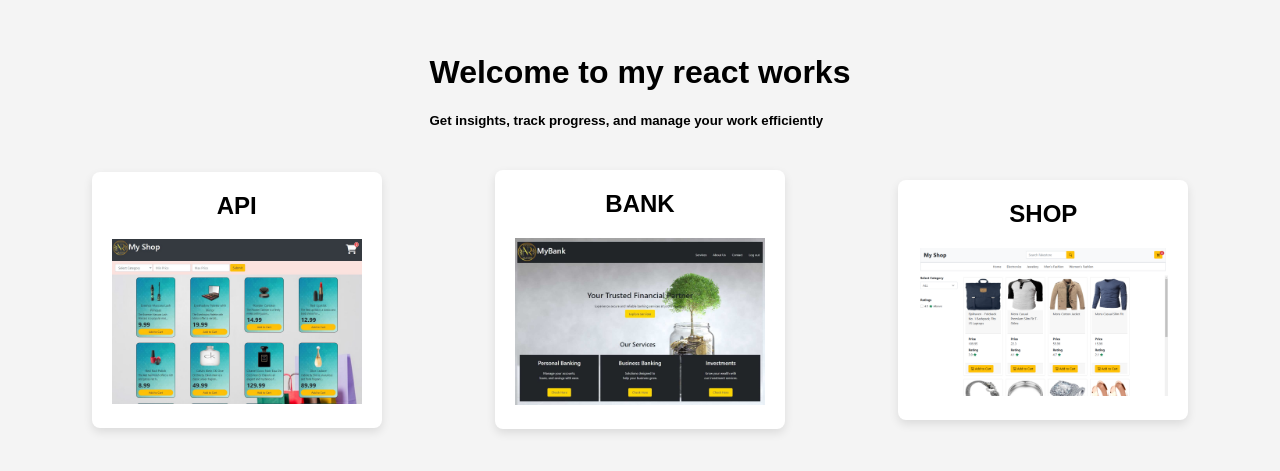
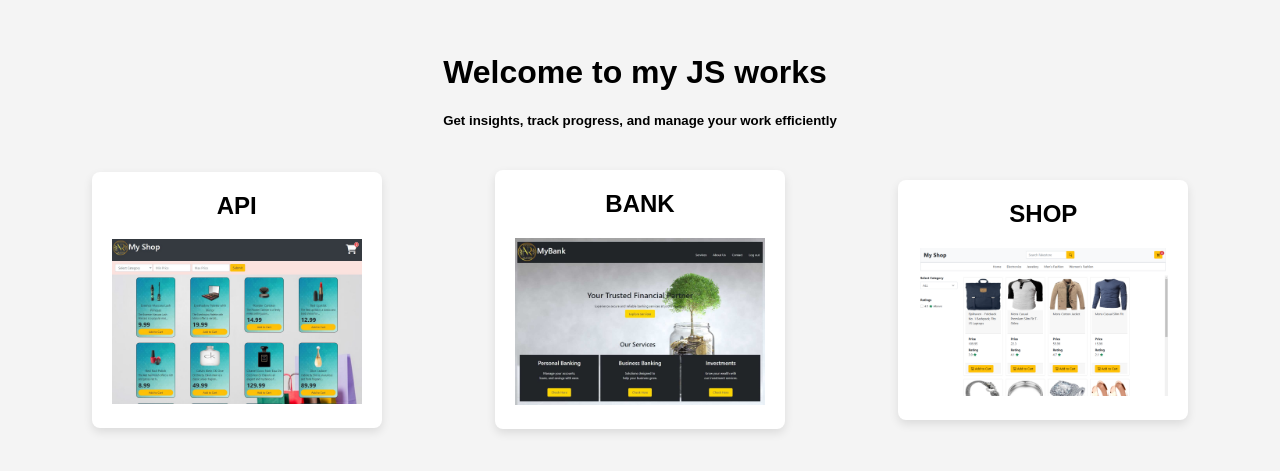
Before and after one commit to Avi-farmer/js-dashboard, a plain HTML site: page index.html in a window 1280 px wide. Shown: the part 159-630 px from the top of the page. Drawn offline with Linux system fonts and the light colour scheme.

Commit message:
Update index.html

```diff
--- a/index.html
+++ b/index.html
@@ -10,7 +10,7 @@
 
 <body>
     <div>
-        <h1>Welcome to my react works</h1>
+        <h1>Welcome to my JS works</h1>
         <h5>Get insights, track progress, and manage your work efficiently</h5>
     </div>
     <div class="dashboard">
```
